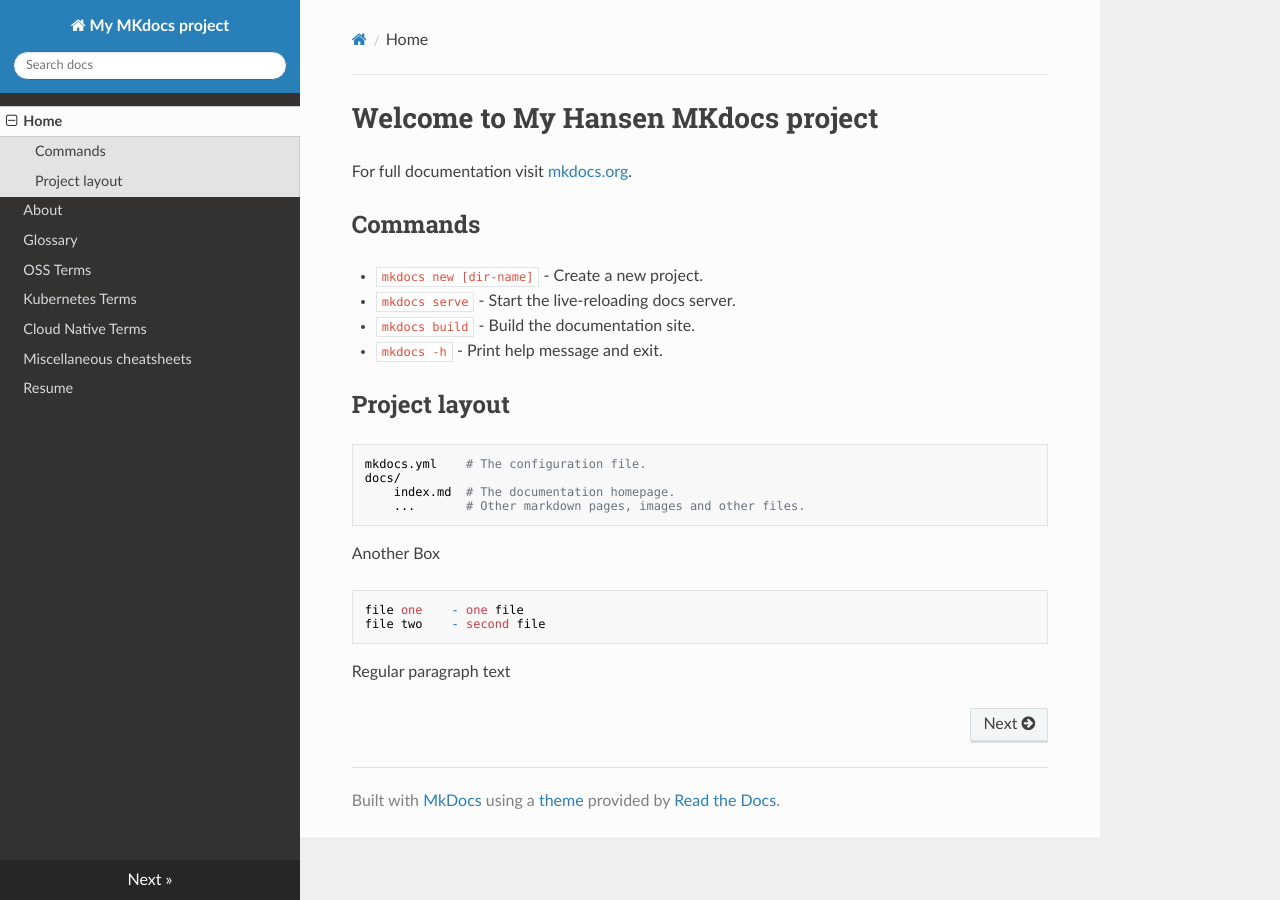
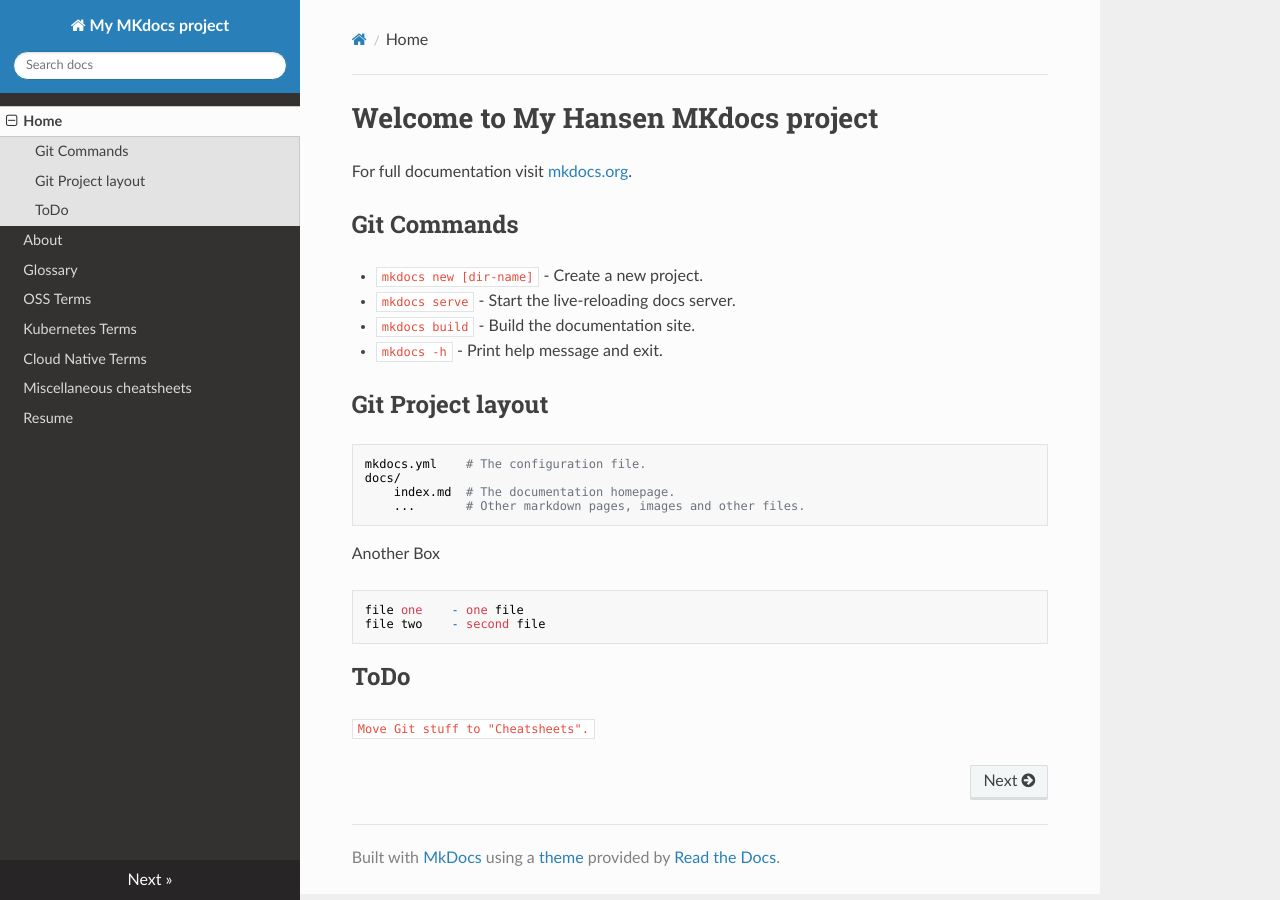
Before and after one commit to cassmastern/lers-sandbox, an MkDocs documentation site: the page built from docs/index.md, in a window 1280 px wide. Built offline with MkDocs 1.6.1, drawn with Linux system fonts in a browser that asks for light colours; nearby versions of some CDN libraries.

Commit message:
Minor update in index.md

````diff
--- a/docs/index.md
+++ b/docs/index.md
@@ -2,14 +2,14 @@
 
 For full documentation visit [mkdocs.org](https://www.mkdocs.org).
 
-## Commands
+## Git Commands
 
 * `mkdocs new [dir-name]` - Create a new project.
 * `mkdocs serve` - Start the live-reloading docs server.
 * `mkdocs build` - Build the documentation site.
 * `mkdocs -h` - Print help message and exit.
 
-## Project layout
+## Git Project layout
 
     mkdocs.yml    # The configuration file.
     docs/
@@ -22,5 +22,5 @@ Another Box
 	file one	- one file
 	file two 	- second file
 
-
-Regular paragraph text
+## ToDo
+```Move Git stuff to "Cheatsheets".```
````
